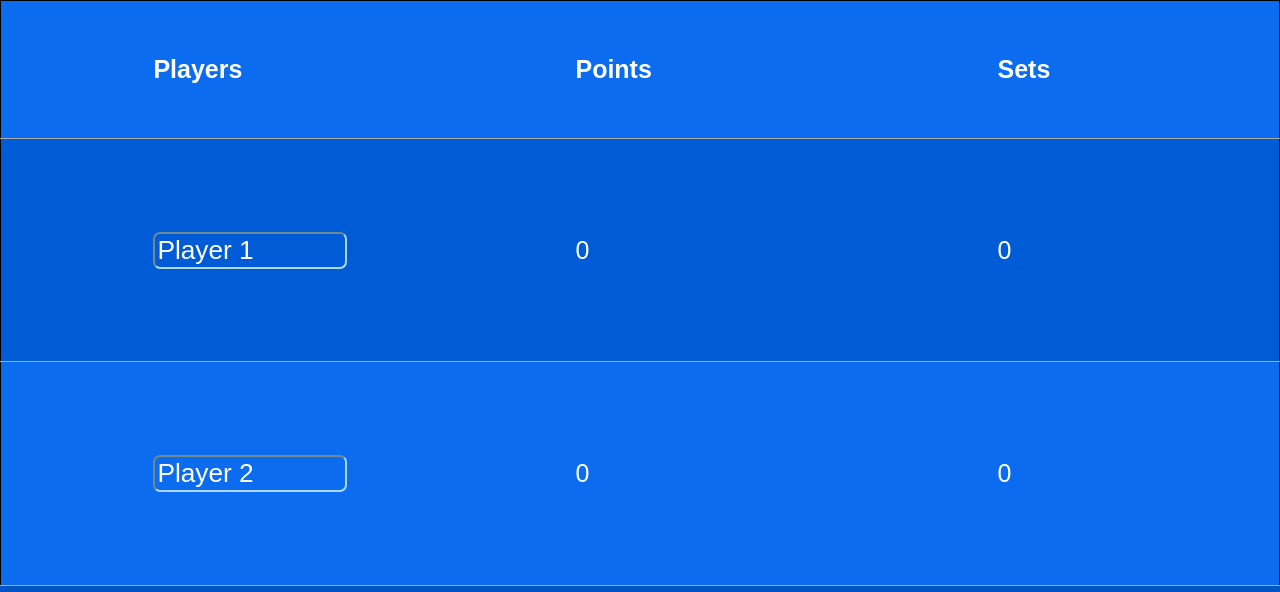
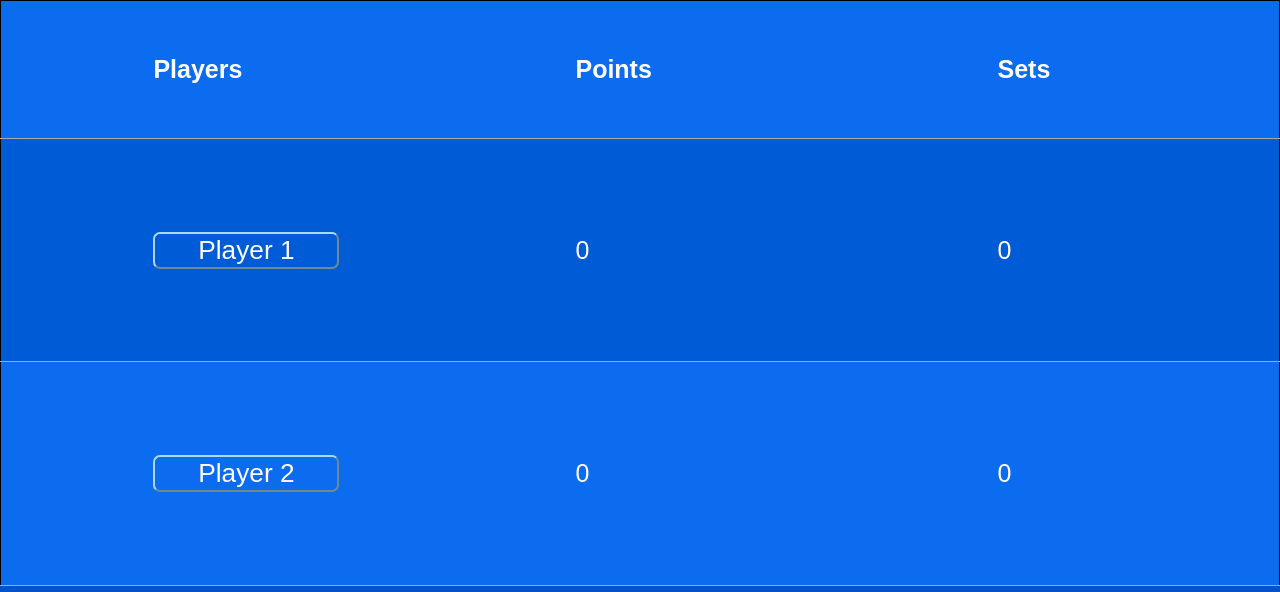
Before and after one commit to LanderECM/landerecm.github.com, a plain HTML site: page index.html in a window 1280 px wide. Shown: the top 592 px of the page. Drawn offline with nearby package versions, Linux system fonts and the light colour scheme.

Commit message:
Update index.html

```diff
--- a/index.html
+++ b/index.html
@@ -50,13 +50,13 @@
                 </tr>
                 <tr id="setP1">
                     <td class="cellFont" style="width: 10%; font-size: 200%"></td>
-                    <td style="width: 33%"><form id="P1_name" class="cellFont1"><input type = "text" style = "font-size: 175%; width: 50%; height: 50%;" value="Player 1" id="P1_name_change"/></form></td>
+                    <td style="width: 33%"><form id="P1_name" class="cellFont1"><input type = "submit" style = "font-size: 175%; width: 50%; height: 50%;" value="Player 1" id="P1_name_change"/></form></td>
                     <td class="cellFont" style="width: 33%; font-size: 200%"><p id = "P1_points"></p></td>
                     <td class="cellFont" style="width: 24%; font-size: 200%"><p id = "P1_sets"></p></td>
                 </tr>
                 <tr id="setP2">
                     <td class="cellFont" style="width: 10%"></td>
-                    <td style="width: 33%"><form id="P2_name" class="cellFont1"><input type = "text" style = "font-size: 175%; width: 50%; height: 50%;"  value="Player 2" id="P2_name_change"/></form></td>
+                    <td style="width: 33%"><form id="P2_name" class="cellFont1"><input type = "submit" style = "font-size: 175%; width: 50%; height: 50%;"  value="Player 2" id="P2_name_change"/></form></td>
                     <td class="cellFont" style="width: 33%; font-size: 200%"><p id = "P2_points"></p></td>
                     <td class="cellFont" style="width: 24%; font-size: 200%"><p id = "P2_sets"></p></td>
                 </tr>
```
